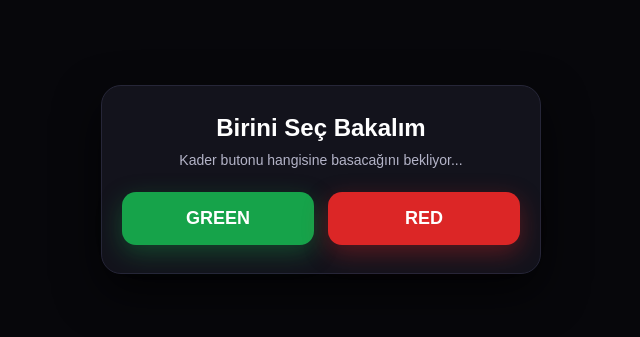
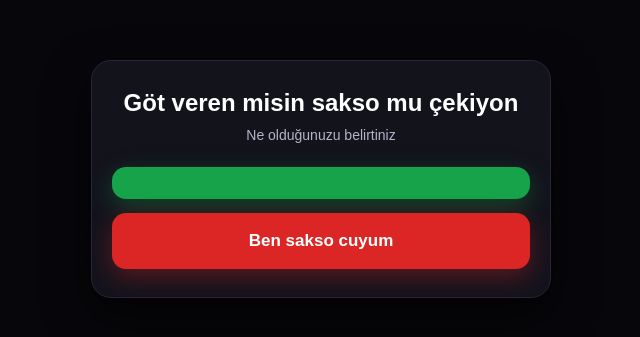
Before and after one commit to wh7rrpzgz5-lang/index.html, a plain HTML site: page index.html in a window 1280 px wide. Shown: the part 221-558 px from the top of the page, without its empty margins (319-959 px from the left). Drawn offline with Linux system fonts and the light colour scheme.

Commit message:
Update titles and button texts in index.html

```diff
--- a/index.html
+++ b/index.html
@@ -3,7 +3,7 @@
 <head>
   <meta charset="UTF-8" />
   <meta name="viewport" content="width=device-width, initial-scale=1.0" />
-  <title>Green vs Red — Absürt Seçim</title>
+  <title>Renk Seçimi</title>
   <style>
     * {
       box-sizing: border-box;
@@ -25,7 +25,7 @@
 
     .card {
       width: 100%;
-      max-width: 440px;
+      max-width: 460px;
       background: #13131c;
       border: 1px solid #262638;
       border-radius: 20px;
@@ -46,15 +46,16 @@
 
     .buttons {
       display: flex;
+      flex-direction: column;
       gap: 14px;
-      justify-content: center;
     }
 
     button.choice {
-      flex: 1;
-      padding: 16px 12px;
-      font-size: 18px;
+      width: 100%;
+      padding: 16px 14px;
+      font-size: 17px;
       font-weight: 700;
+      line-height: 1.4;
       border: none;
       border-radius: 14px;
       cursor: pointer;
@@ -63,7 +64,7 @@
     }
 
     button.choice:active {
-      transform: scale(0.96);
+      transform: scale(0.97);
     }
 
     .btn-green {
@@ -111,11 +112,17 @@
 <body>
   <div class="card">
     <div id="menu">
-      <h1>Birini Seç Bakalım</h1>
-      <p class="sub">Kader butonu hangisine basacağını bekliyor...</p>
+      <!-- EN ÜSTTEKİ BAŞLIK YAZISI: -->
+      <h1> Göt veren misin sakso mu çekiyon </h1>
+      <!-- BAŞLIĞIN ALTINDAKİ KISA AÇIKLAMA: -->
+      <p class="sub">Ne olduğunuzu belirtiniz</p>
+
       <div class="buttons">
-        <button class="choice btn-green" onclick="pick('green')">GREEN</button>
-        <button class="choice btn-red" onclick="pick('red')">RED</button>
+        <!-- YEŞİL BUTONUN KENDİ ÜSTÜNDEKİ YAZI: -->
+        <button class="choice btn-green" onclick="pick('green')"></button>
+
+        <!-- KIRMIZI BUTONUN KENDİ ÜSTÜNDEKİ YAZI: -->
+        <button class="choice btn-red" onclick="pick('red')">Ben sakso cuyum</button>
       </div>
     </div>
 
@@ -137,15 +144,17 @@
       result.style.display = "block";
 
       if (side === "green") {
-        badge.textContent = "GREEN SEÇİLDİ";
+        badge.textContent = "YEŞİL SEÇİLDİ";
         badge.style.background = "rgba(22, 163, 74, 0.2)";
         badge.style.color = "#4ade80";
-        resultText.textContent = "Tebrikler, yeşil boyalı karpuza bastın! Şu an 47 adet sanal ördek seni alkışlıyor.";
+        // Sakso çektire çektire ağzını kanatıyım:
+        resultText.textContent = "Buraya yeşil butona basılınca çıkacak yazı";
       } else {
         badge.textContent = "RED SEÇİLDİ";
         badge.style.background = "rgba(220, 38, 38, 0.2)";
         badge.style.color = "#f87171";
-        resultText.textContent = "Kırmızı alarm! Ekrana bastın diye salatalıklar ayaklandı ve isyan başlattı.";
+        // KIRMIZI BUTONA BASINCA ÇIKACAK YAZI:
+        resultText.textContent = "götünü sike sike basur yapayım";
       }
     }
 
```
